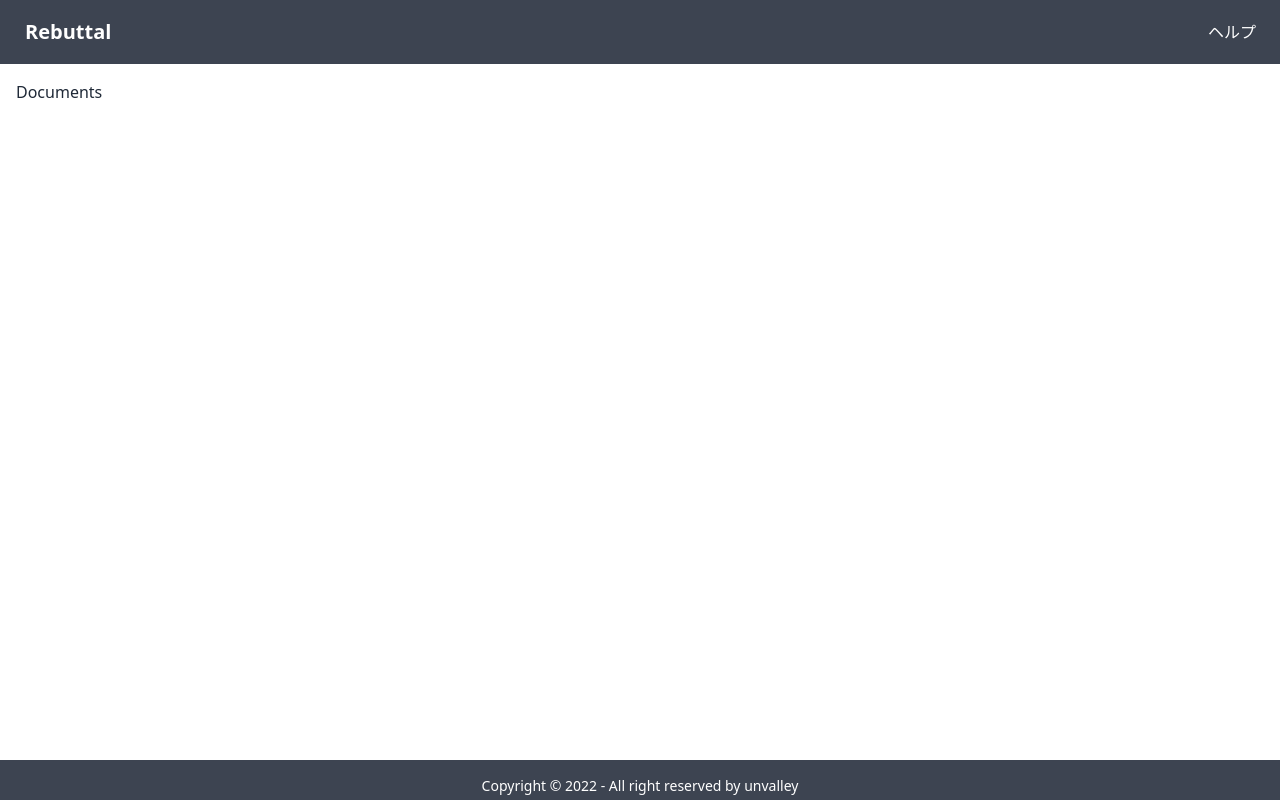
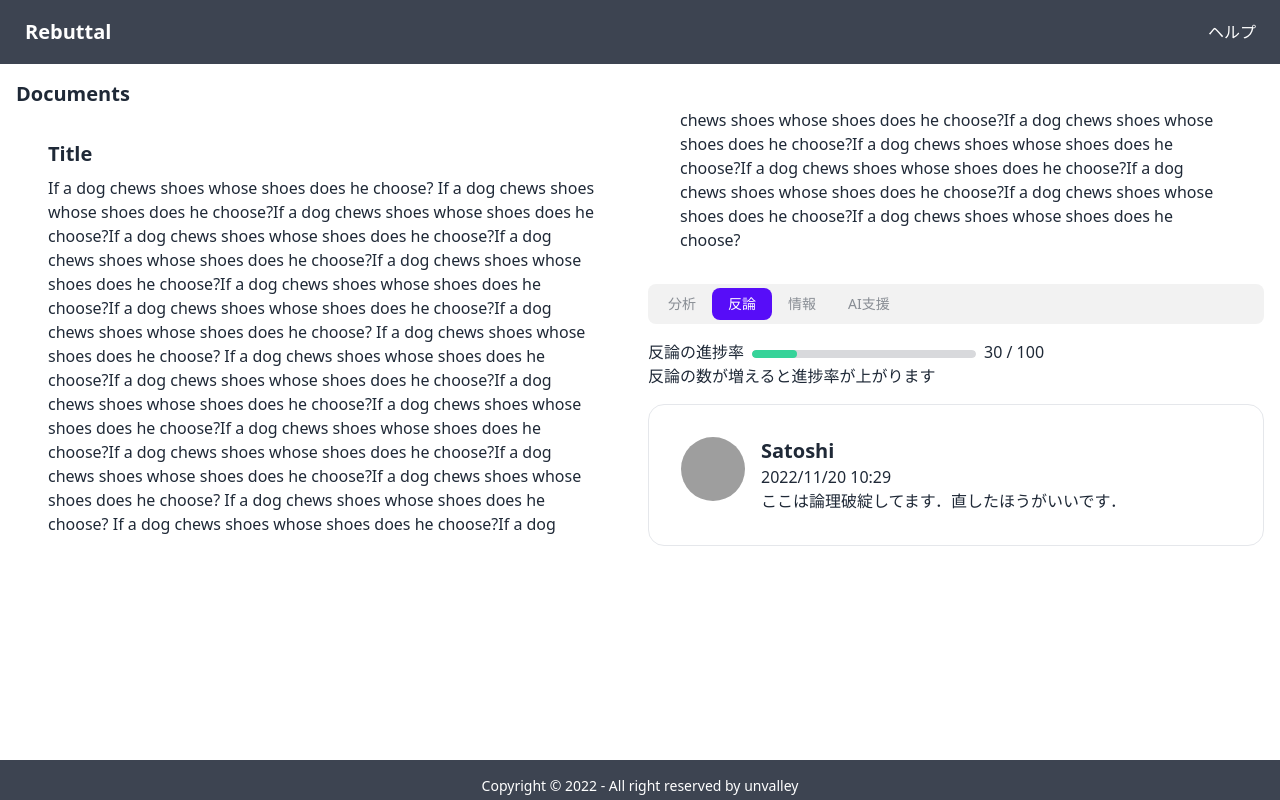
Before and after one commit to unvalley/rebuttal, a Next.js app in the folder web/: page /writer/documents/1 in a window 1280 px wide. Built offline with nearby package versions, Linux system fonts and the light colour scheme; grey boxes are pictures that could not be loaded.

Commit message:
style: some ui update

```diff
--- /dev/null
+++ b/web/src/pages/help/index.tsx
@@ -0,0 +1,5 @@
+const Help = () => {
+  return <></>
+}
+
+export default Help
--- a/web/src/pages/worker/tasks/index.tsx
+++ b/web/src/pages/worker/tasks/index.tsx
@@ -84,6 +84,7 @@ const Tasks = () => {
     <div className="container mx-auto p-4">
       <h2 className="text-xl font-bold">Tasks</h2>
 
+      {/* FEATURE: Stream (https://www.pinterest.jp/pin/608760074652174474/?nic_v3=1a5XeqvRz) */}
       <div className="py-4">
         <table className="table w-full">
           <thead>
--- a/web/src/pages/writer/documents/[id].tsx
+++ b/web/src/pages/writer/documents/[id].tsx
@@ -3,7 +3,82 @@ import { Layout } from '../../../elements/Layout'
 const Documents = () => {
   return (
     <div className="container mx-auto p-4">
-      <p>Documents</p>
+      <h2 className="text-xl font-bold">Documents</h2>
+      <div className="columns-2 gap-4">
+        <div>
+          <div className="card bg-base-100 shadow-xs">
+            <div className="card-body">
+              <h2 className="card-title">Title</h2>
+              <p>
+                If a dog chews shoes whose shoes does he choose? If a dog chews
+                shoes whose shoes does he choose?If a dog chews shoes whose
+                shoes does he choose?If a dog chews shoes whose shoes does he
+                choose?If a dog chews shoes whose shoes does he choose?If a dog
+                chews shoes whose shoes does he choose?If a dog chews shoes
+                whose shoes does he choose?If a dog chews shoes whose shoes does
+                he choose?If a dog chews shoes whose shoes does he choose? If a
+                dog chews shoes whose shoes does he choose? If a dog chews shoes
+                whose shoes does he choose?If a dog chews shoes whose shoes does
+                he choose?If a dog chews shoes whose shoes does he choose?If a
+                dog chews shoes whose shoes does he choose?If a dog chews shoes
+                whose shoes does he choose?If a dog chews shoes whose shoes does
+                he choose?If a dog chews shoes whose shoes does he choose?If a
+                dog chews shoes whose shoes does he choose? If a dog chews shoes
+                whose shoes does he choose? If a dog chews shoes whose shoes
+                does he choose?If a dog chews shoes whose shoes does he
+                choose?If a dog chews shoes whose shoes does he choose?If a dog
+                chews shoes whose shoes does he choose?If a dog chews shoes
+                whose shoes does he choose?If a dog chews shoes whose shoes does
+                he choose?If a dog chews shoes whose shoes does he choose?If a
+                dog chews shoes whose shoes does he choose?
+              </p>
+            </div>
+          </div>
+        </div>
+        <div>
+          <div className="tabs tabs-boxed">
+            <a className="tab">分析</a>
+            <a className="tab tab-active">反論</a>
+            <a className="tab">情報</a>
+            <a className="tab">AI支援</a>
+          </div>
+          {/* 内容 */}
+          <div>
+            {/* 進捗状況 */}
+            <div className="py-4">
+              <div className="">
+                <span className="mr-2">反論の進捗率</span>
+                <progress
+                  className="progress progress-success w-56 mr-2"
+                  value={20}
+                  max="100"
+                />
+                <span>{30} / 100</span>
+              </div>
+              {/* メッセージ */}
+              <p>反論の数が増えると進捗率が上がります</p>
+            </div>
+            <div className="card w-full bg-base-100 border">
+              <div className="card-body">
+                <div className="flex flex-row">
+                  <div className="flex-none mr-4">
+                    <div className="avatar">
+                      <div className="w-16 rounded-full">
+                        <img src="https://placeimg.com/192/192/people" />
+                      </div>
+                    </div>
+                  </div>
+                  <div className="flex-auto">
+                    <div className="card-title">Satoshi</div>
+                    <span>2022/11/20 10:29</span>
+                    <p>ここは論理破綻してます．直したほうがいいです．</p>
+                  </div>
+                </div>
+              </div>
+            </div>
+          </div>
+        </div>
+      </div>
     </div>
   )
 }
```
